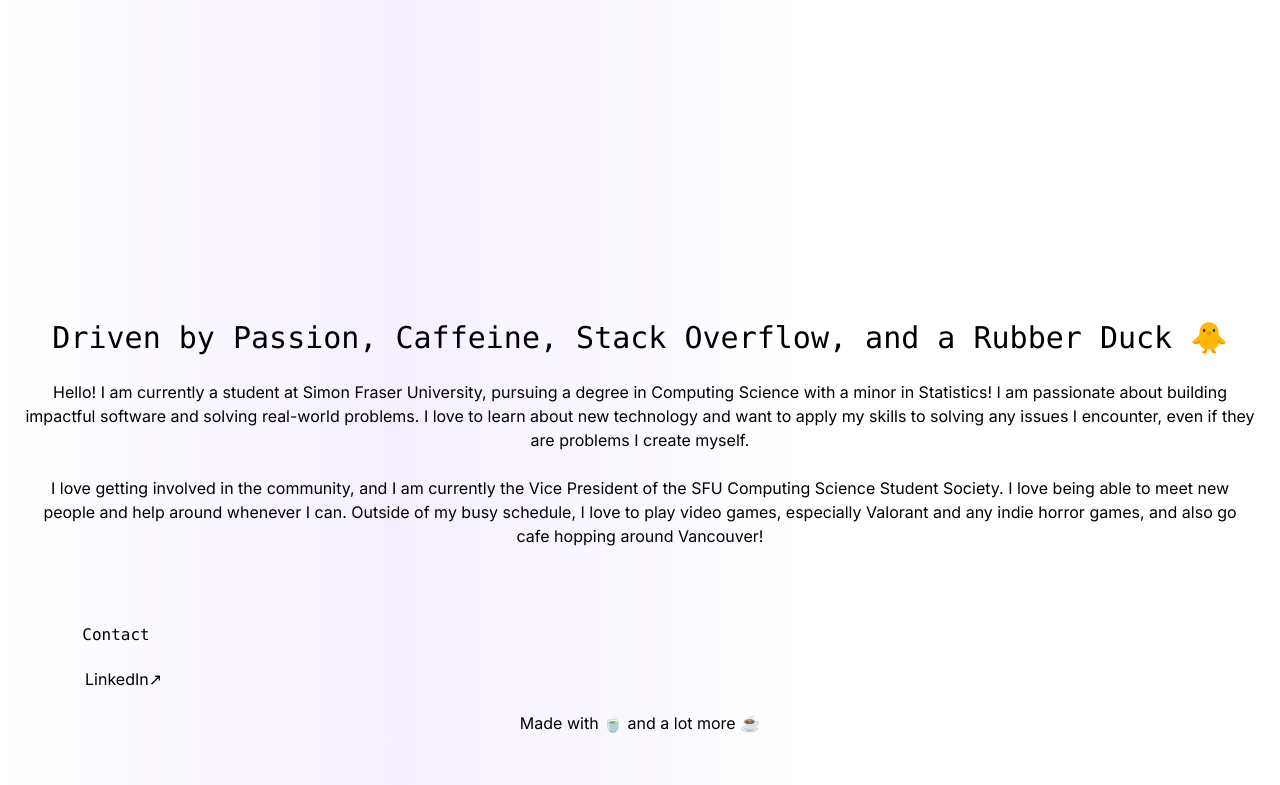
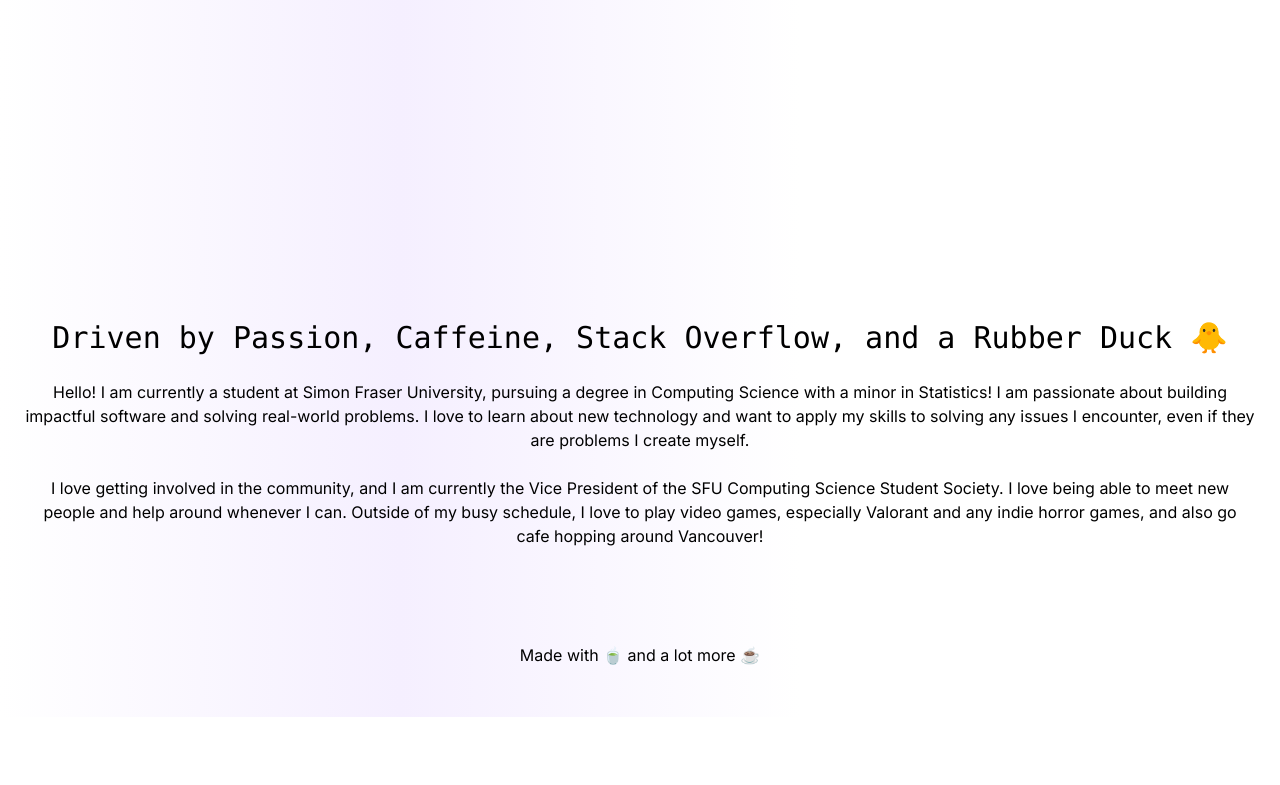
Before and after one commit to karyao/PersonalWebsite, a Next.js app: page / in a window 1280 px wide. Shown: the part 530-1315 px from the top of the page. After the commit the page ends 1247 px from the top, so only its background shows below. Built offline with nearby package versions, Linux system fonts and the light colour scheme.

Commit message:
feat(scroll bar): created and customized scroll bar

```diff
--- a/app/globals.css
+++ b/app/globals.css
@@ -1,31 +1,39 @@
 @import "tailwindcss";
 
 :root {
-  --background: #ffffff;
-  --foreground: #171717;
+  --accent: #8b5cf6;
+  --accent-hover: #6d28d9;
 }
 
-@theme inline {
-  --color-background: var(--background);
-  --color-foreground: var(--foreground);
-  --font-sans: var(--font-geist-sans);
-  --font-mono: var(--font-geist-mono);
+/* force a white background & only vertical scroll */
+body {
+  background: #ffffff;
+  color: var(--foreground);
+  font-family: Arial, Helvetica, sans-serif;
+  overflow-y: scroll;
+  overflow-x: hidden;
 }
 
-@media (prefers-color-scheme: dark) {
-  :root {
-    --background: #0a0a0a;
-    --foreground: #ededed;
-  }
-}
-
+/* Firefox */
 body {
-  background: var(--background);
-  color: var(--foreground);
-  font-family: Arial, Helvetica, sans-serif;
+  scrollbar-width: thin;
+  scrollbar-color: var(--accent) #ffffff;
 }
 
 ::-webkit-scrollbar {
-  width: 12px;
-  background-color: #e2dcfd;
+  width: 8px;
 }
+
+::-webkit-scrollbar-track {
+  background: #ffffff;
+}
+
+::-webkit-scrollbar-thumb {
+  background-color: var(--accent);
+  border-radius: 4px;
+  border: 2px solid #ffffff;
+}
+
+::-webkit-scrollbar-thumb:hover {
+  background-color: var(--accent-hover);
+}
--- a/components/Footer.tsx
+++ b/components/Footer.tsx
@@ -1,14 +1,12 @@
 import styles from './styles/Footer.module.css';
 
 export default function Footer() {
-    return (
-        <footer className={styles.footer}>
-            <div className={styles.socials}>
-                <h3>Contact</h3>
-                <a href="https://www.linkedin.com/in/karenjhyao/">LinkedIn</a>
-            </div>
-            Made with 🍵 and a lot more ☕️
-        </footer>
+  return (
+    <footer className={styles.footer}>
+      <div className={styles.socials}>
 
-    )
+      </div>
+      Made with 🍵 and a lot more ☕️
+    </footer>
+  );
 }
--- a/components/styles/Footer.module.css
+++ b/components/styles/Footer.module.css
@@ -1,27 +1,35 @@
 .footer {
+  /* make the footer a flex‐column so everything is centered */
+  display: flex;
+  flex-direction: column;
+  align-items: center;   /* centers children horizontally */
+  text-align: center;     /* for the “Made with…” text */
+
   background-color: rgba(255, 255, 255, 0);
-    justify-content: center;
-    align-items: center;
   width: 100%;
-    text-align: center;
   padding: 50px;
   color: black;
 }
 
 .socials {
-    display: grid;
-    justify-content: space-between;
+  display: flex;
+  flex-direction: column;
+  align-items: center;
+  gap: 12px;
+  margin-bottom: 20px;
 }
+
 
 .socials h3 {
   font-family: Menlo, Monaco, Consolas, "Courier New", monospace;
+  margin: 0;
 }
 
 .socials a {
-    padding: 20px;
-    margin-left: 15px;
+  padding: 0;
 }
 
 .footer a::after {
   content: '↗';
+  margin-left: 4px;
 }
--- a/components/styles/NavBar.module.css
+++ b/components/styles/NavBar.module.css
@@ -49,7 +49,7 @@
 
 .links a.contact {
   background-color: #a594f9;
-  border-radius: 20px;
+  border-radius: 10px;
   padding: 10px;
   margin-left: 10px;
   color: white;
```
Lines whose indentation alone changed are shown as unchanged.
